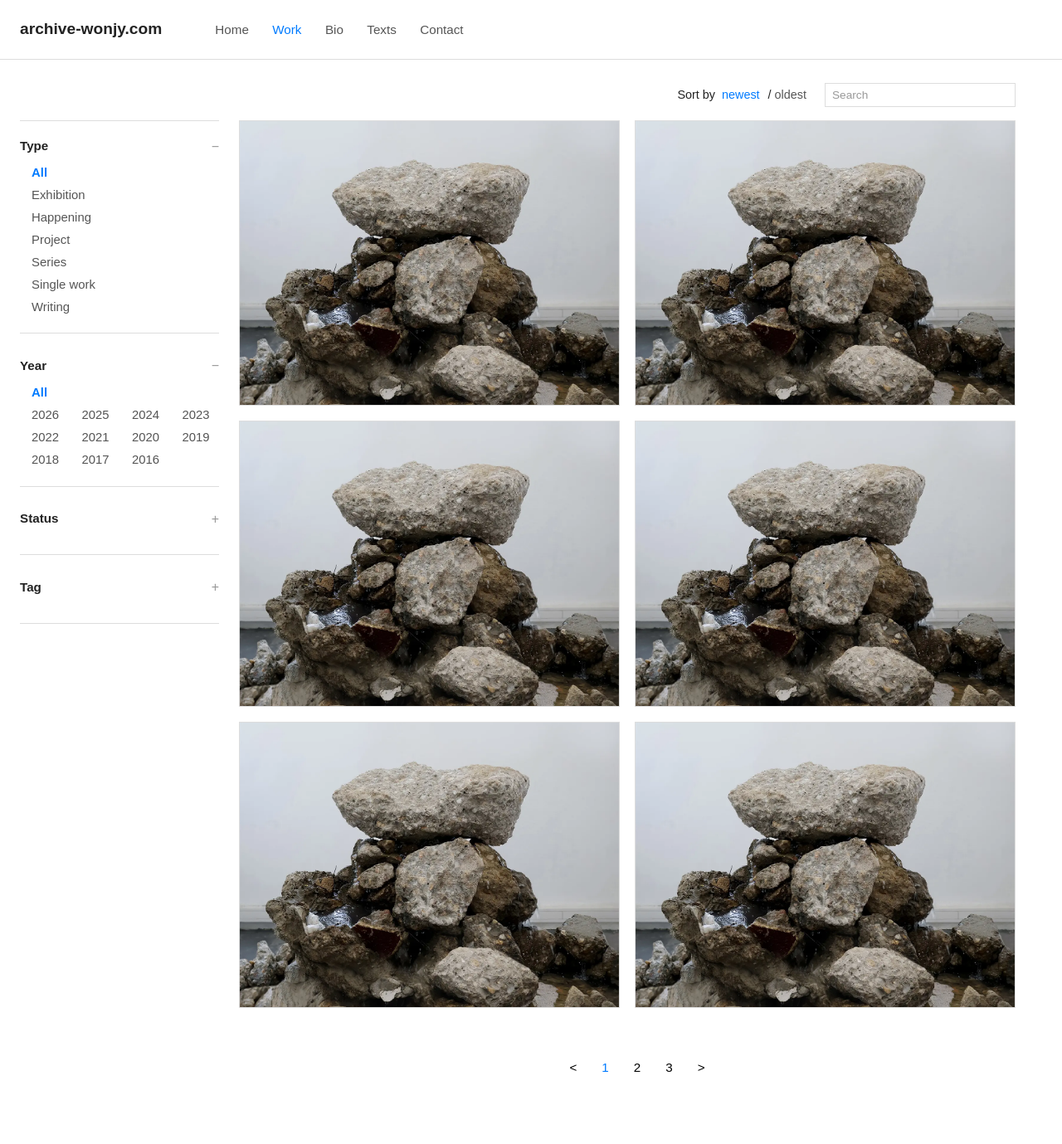
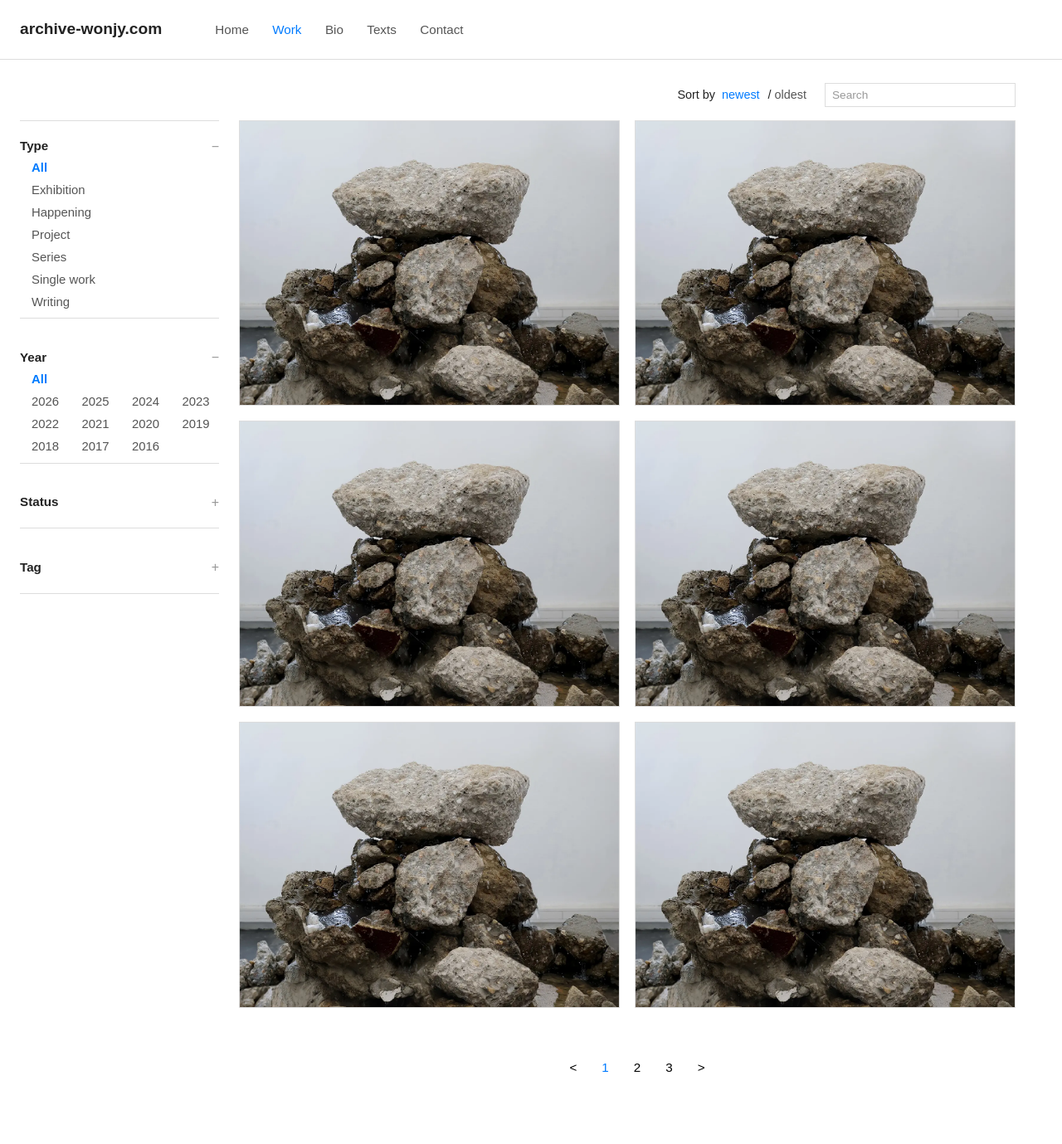
Before and after one commit to Won-Jy/archive-wonjy, a Jekyll site: the page built from work.html, in a window 1280 px wide. Shown: the whole page at 83% size. Built offline with Jekyll 4.4.1, drawn with Linux system fonts in a browser that asks for light colours.

Commit message:
Update work.html

```diff
--- a/work.html
+++ b/work.html
@@ -78,8 +78,8 @@ layout: none
 .filter-group{
   margin:0 0 16px;
   border-bottom:1px solid var(--border);
-  padding-top:4px;
-  padding-bottom:4px;
+  padding-top:12px;
+  padding-bottom:12px;
 }
 .filter-group:last-child{ border-bottom:none; }
 
@@ -176,10 +176,10 @@ margin: 6px 0 0px;
 
 /* === Sidebar spacing — 최하단에 추가 === */
 /* 섹션 하단 간격은 여기서만 관리 */
-.filter-group{ padding-bottom:24px; }
+.filter-group{ padding-bottom:12px; }
 
 /* 본문 아래 마진 제거 */
-.filter-body{ margin:6px 0 0; }
+.filter-body { margin: 0; }
 
 /* 사이드바 항목은 내부 여백/마진 없음(마지막 줄에 간격 안 붙게) */
 .sidebar .filter-group .filter-body .chip{
```
